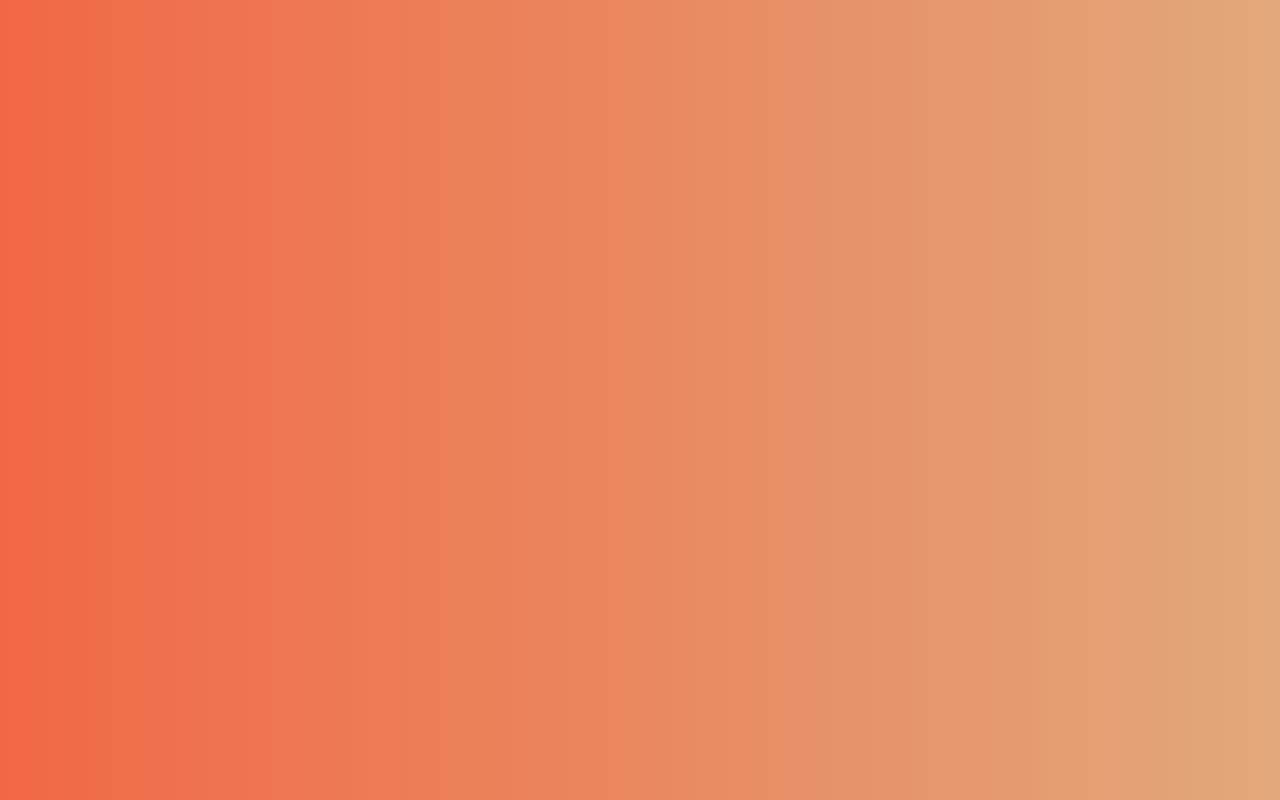
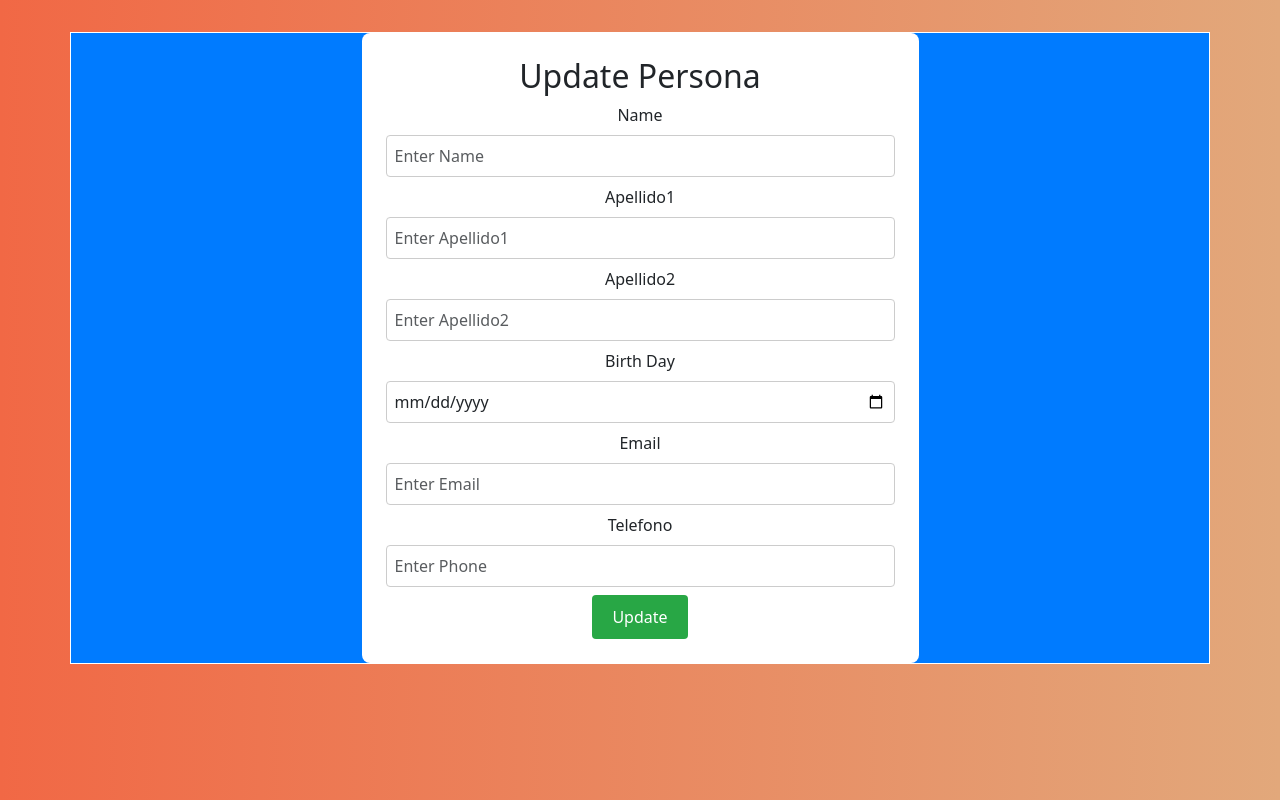
Before and after one commit to GermanIriarte/ProProject2.0, a React (Vite) app in the folder Frontend/: page /home/update/1 in a window 1280 px wide. Before the commit this address had no page. Built offline with nearby package versions, Linux system fonts and the light colour scheme.

Commit message:
Cambie las rutas

```diff
--- a/Frontend/src/CreatePersona.jsx
+++ b/Frontend/src/CreatePersona.jsx
@@ -25,7 +25,7 @@ function CreatePersona() {
         })
         .then(res => {
             console.log(res);
-            navigate('/');
+            navigate('/home');
         })
         .catch(err => console.log(err));
     }
--- a/Frontend/src/RoutesNav.jsx
+++ b/Frontend/src/RoutesNav.jsx
@@ -14,7 +14,7 @@ function RoutesNav(){
                     <Route path='/' element= {<App />}></Route>
                     <Route path='/home' element= {<Persona />}></Route>
                     <Route path='/create' element= {<CreatePersona />}></Route>
-                    <Route path='/update/:ID_Persona' element= {<UpdatePersona />}></Route>
+                    <Route path='home/update/:ID_Persona' element= {<UpdatePersona />}></Route>
                 </Routes>
             </BrowserRouter>
         </div>
--- a/Frontend/src/UpdatePersona.jsx
+++ b/Frontend/src/UpdatePersona.jsx
@@ -25,7 +25,7 @@ function UpdatePersona() {
         })
         .then(res => {
             console.log(res);
-            navigate('/');
+            navigate('/home');
         })
         .catch(err => console.log(err));
     }
```
